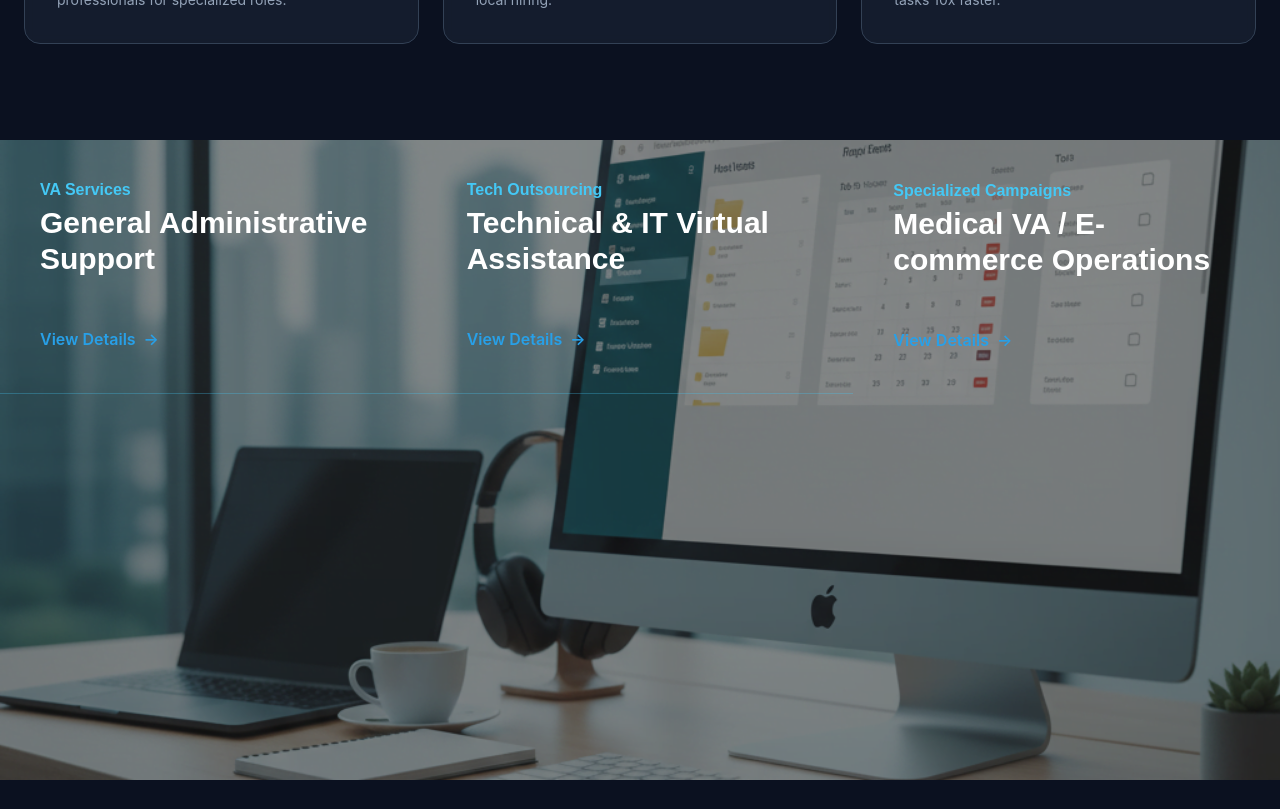
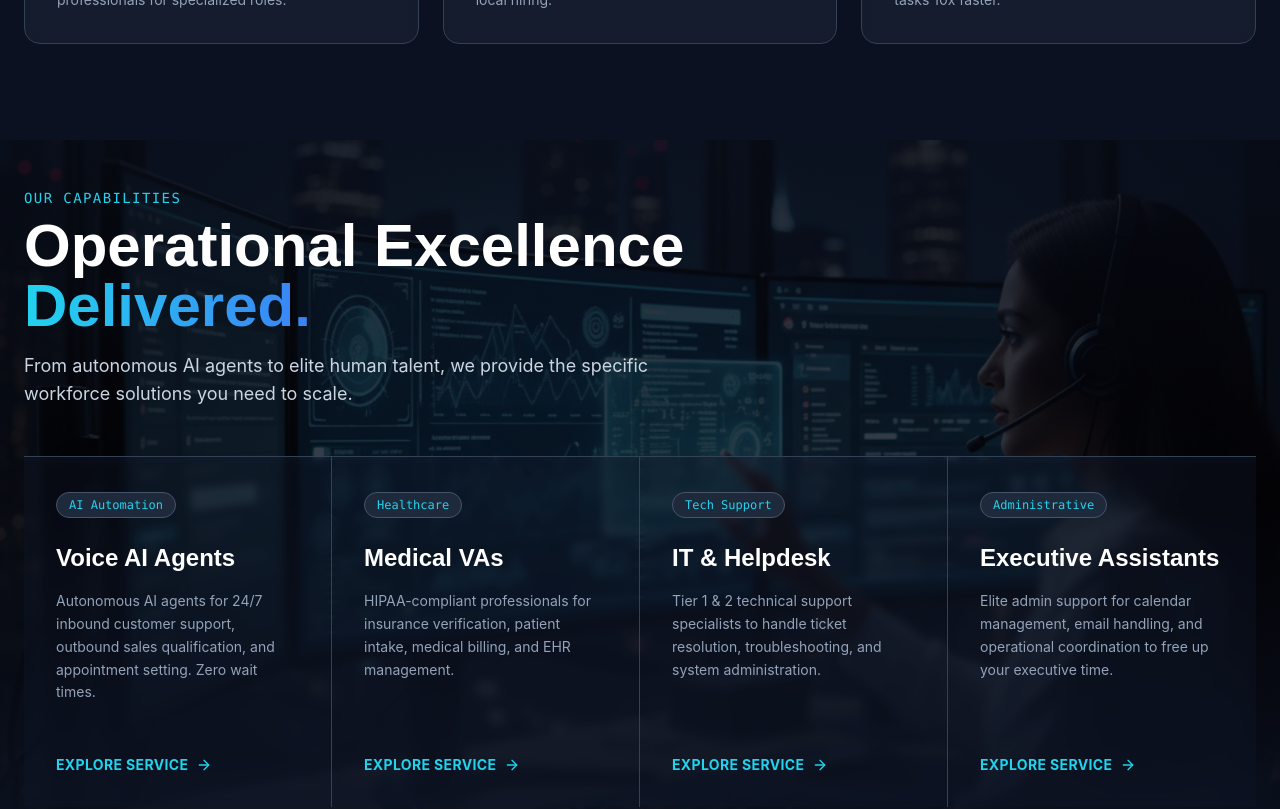
Before and after one commit to jhenry-git/GlideX-Outsourcing, a Next.js app: page / in a window 1280 px wide. Shown: the part 1340-2149 px from the top of the page. Built offline with nearby package versions, Linux system fonts and the light colour scheme.

Commit message:
Revise ServicePortfolio with new service offerings
Updated service items in ServicePortfolio component to reflect new AI and healthcare offerings. Enhanced layout and accessibility features.

```diff
--- a/app/components/ServicePortfolio.jsx
+++ b/app/components/ServicePortfolio.jsx
@@ -1,33 +1,43 @@
-
 // LOCATION: glidex-outsourcing/app/components/ServicePortfolio.jsx
-
 "use client";
 
 import { useState } from 'react';
 import Link from 'next/link';
+import { ArrowRight } from 'lucide-react';
 
 export default function ServicePortfolio() {
   const serviceItems = [
     {
       id: 'tab-1',
-      tag: 'VA Services',
-      title: 'General Administrative Support',
-      link: '/services#admin',
-      bgImage: '/portfolio/admin-va.jpg' // Placeholder 1
+      tag: 'AI Automation',
+      title: 'Voice AI Agents',
+      description: 'Autonomous AI agents for 24/7 inbound customer support, outbound sales qualification, and appointment setting. Zero wait times.',
+      link: '/services#ai-voice', // Ensure this ID exists on your services page
+      bgImage: '/portfolio/tech-support.jpg' // Use a tech/AI specific image
     },
     {
       id: 'tab-2',
-      tag: 'Tech Outsourcing',
-      title: 'Technical & IT Virtual Assistance',
-      link: '/services#tech',
-      bgImage: '/portfolio/tech-support.jpg' // Placeholder 2
+      tag: 'Healthcare',
+      title: 'Medical VAs',
+      description: 'HIPAA-compliant professionals for insurance verification, patient intake, medical billing, and EHR management.',
+      link: '/services#medical',
+      bgImage: '/portfolio/medical-va.jpg'
     },
     {
       id: 'tab-3',
-      tag: 'Specialized Campaigns',
-      title: 'Medical VA / E-commerce Operations',
-      link: '/services#special',
-      bgImage: '/portfolio/medical-va.jpg' // Placeholder 3
+      tag: 'Tech Support',
+      title: 'IT & Helpdesk',
+      description: 'Tier 1 & 2 technical support specialists to handle ticket resolution, troubleshooting, and system administration.',
+      link: '/services#tech',
+      bgImage: '/portfolio/tech-support.jpg'
+    },
+    {
+      id: 'tab-4',
+      tag: 'Administrative',
+      title: 'Executive Assistants',
+      description: 'Elite admin support for calendar management, email handling, and operational coordination to free up your executive time.',
+      link: '/services#admin',
+      bgImage: '/portfolio/admin-va.jpg'
     },
   ];
 
@@ -35,41 +45,74 @@ export default function ServicePortfolio() {
   const [currentBackground, setCurrentBackground] = useState(serviceItems[0].bgImage);
 
   return (
-    <section className="portfolio full-bg min-h-[80vh] relative overflow-hidden">
+    <section className="portfolio full-bg min-h-[85vh] relative overflow-hidden flex items-center">
 
-      {/* Dynamic Background Image Layer (glry-img equivalent) */}
+      {/* 1. Dynamic Background Layer */}
       <div
-        className="glry-img absolute inset-0 transition-opacity duration-700 ease-in-out bg-cover bg-center"
+        className="absolute inset-0 transition-all duration-700 ease-in-out bg-cover bg-center transform scale-105"
         style={{ backgroundImage: `url(${currentBackground})` }}
       >
-        {/* Dark overlay for text visibility */}
-        <div className="absolute inset-0 bg-gray-dark opacity-50"></div>
+        {/* Dark overlay: Stronger contrast for readability */}
+        <div className="absolute inset-0 bg-[#0B1120]/80 mix-blend-multiply"></div>
+        <div className="absolute inset-0 bg-gradient-to-t from-[#0B1120] via-transparent to-[#0B1120]/50"></div>
       </div>
 
-      <div className="container-fluid relative z-10 h-full">
-        <div className="row flex flex-col md:flex-row h-full">
+      <div className="container mx-auto relative z-10 px-6 py-12">
+        <div className="text-white">
 
+          {/* 2. SEO OPTIMIZED HEADING STRUCTURE */}
+          <div className="mb-12 max-w-2xl">
+            <span className="text-cyan-400 font-mono text-sm tracking-widest uppercase mb-2 block">
+              Our Capabilities
+            </span>
+            <h2 className="text-4xl md:text-6xl font-bold mb-4 leading-tight">
+              Operational Excellence <br/>
+              <span className="text-transparent bg-clip-text bg-gradient-to-r from-cyan-400 to-blue-500">
+                Delivered.
+              </span>
+            </h2>
+            <p className="text-slate-300 text-lg">
+              From autonomous AI agents to elite human talent, we provide the specific workforce solutions you need to scale.
+            </p>
+          </div>
+
+          {/* 3. SERVICE GRID */}
+          <div className="grid grid-cols-1 md:grid-cols-4 border-t border-slate-700">
             {serviceItems.map((item) => (
-            // Service Item Column (cluom equivalent)
               <div
                 key={item.id}
-              className="w-full md:w-1/3 p-6 flex flex-col justify-center items-start text-white bg-dark-teal/70 md:bg-transparent md:hover:bg-dark-teal/10 transition-colors duration-300 cursor-pointer border-b border-light-cyan/30 last:border-b-0"
+                className="group relative p-8 flex flex-col justify-between items-start bg-slate-900/40 hover:bg-cyan-900/20 backdrop-blur-sm transition-all duration-500 cursor-pointer border-r border-b border-slate-700 md:border-b-0 last:border-r-0 min-h-[350px] hover:-translate-y-2"
                 onMouseEnter={() => setCurrentBackground(item.bgImage)}
-              // Optional: On desktop, reset to the first image when mouse leaves the list area
-              // onMouseLeave={() => setCurrentBackground(serviceItems[0].bgImage)}
               >
-              <div className="info p-4">
-                <h6 className="custom-font text-light-cyan mb-1">{item.tag}</h6>
-                <h5 className="text-3xl font-bold">{item.title}</h5>
+                <div>
+                  <span className="inline-block px-3 py-1 rounded-full bg-slate-800 border border-slate-600 text-xs font-mono text-cyan-400 mb-6 group-hover:bg-cyan-500/20 group-hover:border-cyan-500/50 transition-colors">
+                    {item.tag}
+                  </span>
+
+                  {/* H3 for SEO Hierarchy (Important!) */}
+                  <h3 className="text-2xl font-bold mb-4 text-white group-hover:text-cyan-200 transition-colors">
+                    {item.title}
+                  </h3>
+
+                  <p className="text-slate-400 text-sm leading-relaxed mb-6 group-hover:text-slate-300">
+                    {item.description}
+                  </p>
                 </div>
-              <div className="more mt-4 p-4">
-                <Link href={item.link} className="text-medium-blue hover:text-light-cyan font-semibold flex items-center transition">
-                  View Details
-                  <span className="ml-2">→</span>
+
+                <Link
+                  href={item.link}
+                  aria-label={`Learn more about ${item.title}`}
+                  className="mt-auto text-cyan-400 font-bold flex items-center text-sm tracking-wide group-hover:text-white transition-colors"
+                >
+                  EXPLORE SERVICE
+                  <ArrowRight className="ml-2 w-4 h-4 group-hover:translate-x-1 transition-transform" />
                 </Link>
-              </div>
+
+                {/* Active Indicator Line */}
+                <div className="absolute top-0 left-0 w-full h-1 bg-gradient-to-r from-cyan-500 to-blue-600 transform scale-x-0 group-hover:scale-x-100 transition-transform duration-500 origin-left"></div>
               </div>
             ))}
+          </div>
         </div>
       </div>
     </section>
```
Lines whose indentation alone changed are shown as unchanged.
